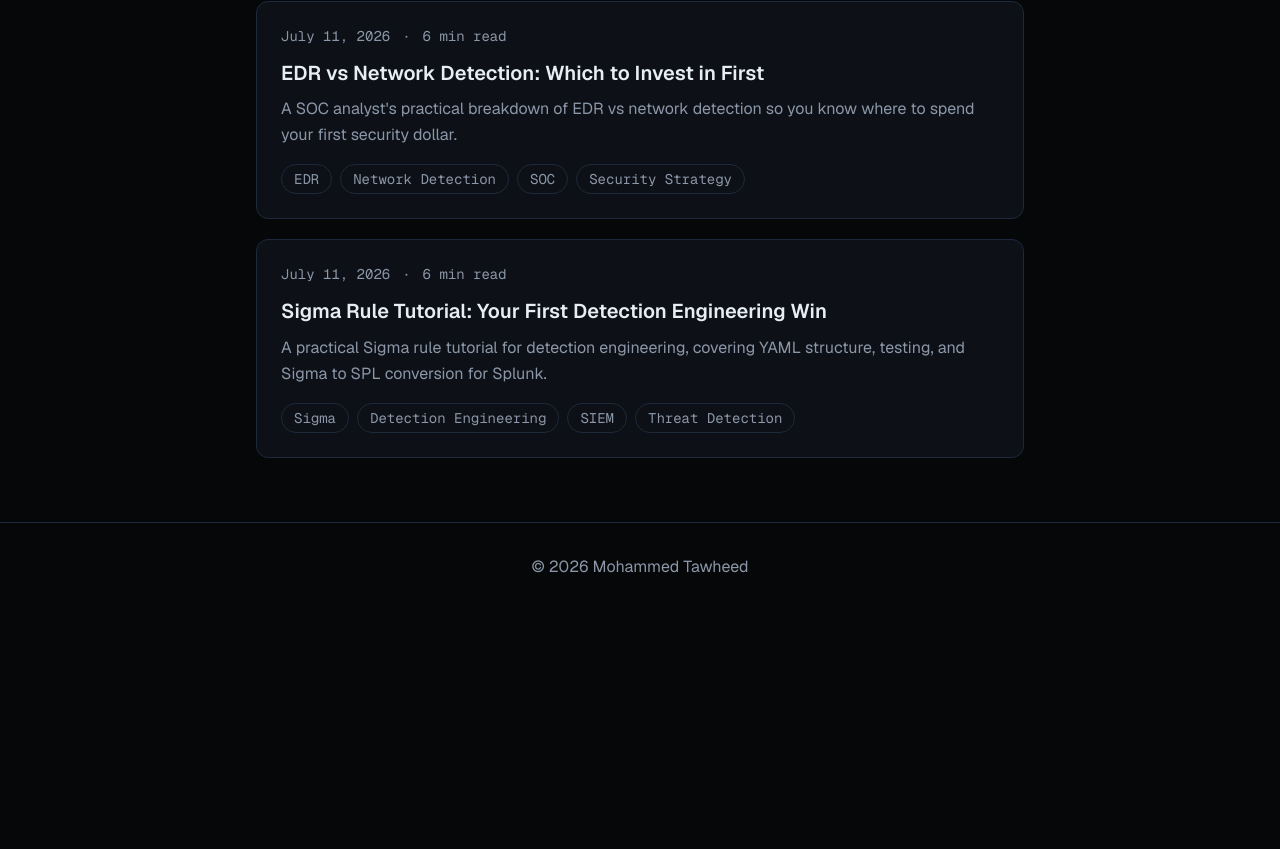
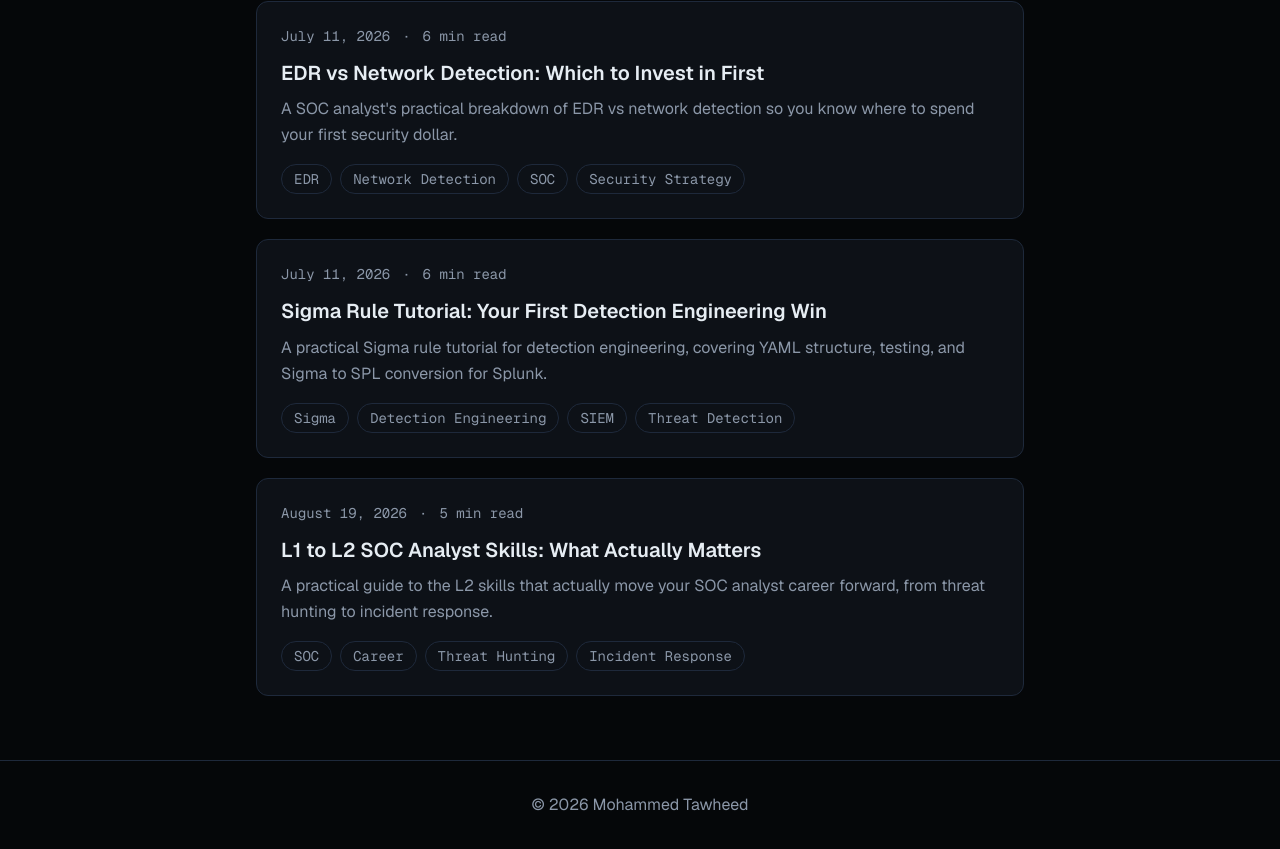
Before and after one commit to Tawheed30/portfolio, a Next.js app: page /blog in a window 1280 px wide. Shown: the part 1780-2629 px from the top of the page. Before the commit the page ends 2391 px from the top, so only its background shows below. Built offline with nearby package versions, Linux system fonts and the light colour scheme.

Commit message:
feat: Auto-generate blog post

```diff
--- a/src/data/blog.ts
+++ b/src/data/blog.ts
@@ -327,6 +327,44 @@ export const posts: BlogPost[] = [
         }
   ]
   },
+  {
+    slug: "l1-to-l2-soc-analyst-skills-what-matters",
+    title: "L1 to L2 SOC Analyst Skills: What Actually Matters",
+    date: "2026-08-19",
+    excerpt: "A practical guide to the L2 skills that actually move your SOC analyst career forward, from threat hunting to incident response.",
+    readingTime: "5 min read",
+    tags: ["SOC","Career","Threat Hunting","Incident Response"],
+    keywords: ["SOC analyst career","L2 skills","threat hunting","incident response skills","SOC analyst progression","MITRE ATT&CK"],
+    content:   [
+        {
+              "body": "If you're an L1 analyst wondering how to grow your SOC analyst career, the jump to L2 is less about memorizing more tools and more about how you think. As someone working alert triage day-to-day, I've learned that the L2 skills that actually matter — real threat hunting instincts and solid incident response skills — are built on the fundamentals you already touch every shift. This post cuts through the noise and focuses on what genuinely moves an L1 toward L2 in a real SOC, not the buzzword checklist you see on job ads."
+        },
+        {
+              "heading": "Stop Closing Alerts, Start Asking Why",
+              "body": "The biggest mindset shift from L1 to L2 is refusing to treat an alert as a ticket to close. At L1 you confirm true or false positive and escalate per workflow. At L2 you're expected to answer 'what else happened?' When a Splunk or QRadar alert fires on a suspicious PowerShell execution, don't stop at the process. Pivot: what parent process spawned it, what network connections followed, did the same host or user show anything odd in the last 24 hours? That pivoting habit — building a timeline instead of a verdict — is the core of both threat hunting and incident response skills."
+        },
+        {
+              "heading": "Learn MITRE ATT&CK Beyond Tagging",
+              "body": "Most L1s map alerts to MITRE ATT&CK techniques because the workflow says to. L2 uses ATT&CK as a hunting hypothesis engine. If you see T1059 (Command and Scripting Interpreter), you should instinctively wonder what typically comes before it (initial access, phishing) and after it (persistence, credential access, lateral movement). Reading the technique's detection and mitigation notes teaches you what to search for next. Treat the ATT&CK matrix as a map of attacker behavior, not a set of labels, and your investigations get deeper fast."
+        },
+        {
+              "heading": "Get Comfortable With Query Language and Python",
+              "body": "L2 work rewards people who can pull data themselves instead of waiting for a dashboard. Sharpen your SPL in Splunk or AQL in QRadar so you can write your own correlation searches, filter noise, and scope an incident quickly. On top of that, basic Python goes a long way: parsing logs, decoding obfuscated payloads, checking indicators against threat intel, or automating repetitive enrichment. You don't need to be a developer — libraries like requests, pandas, and re cover most of what a SOC analyst actually needs for enrichment and analysis."
+        },
+        {
+              "heading": "Build Real Investigation and Documentation Discipline",
+              "body": "Strong incident response skills are as much about communication as technical depth. At L2 your evidence and reasoning may drive a containment decision. Document what you saw, the queries you ran, the artifacts you collected, and the reasoning behind your conclusion — clearly enough that someone else could follow it. Good documentation is what separates a defensible investigation from a hunch. It's also the skill hiring managers quietly weight the most, because it shows you can own an incident end to end."
+        },
+        {
+              "heading": "Practice Threat Hunting on Your Own Time",
+              "body": "You rarely get formal hunting time as an L1, so create it. Spin up a home lab, generate logs, and hunt for known techniques. Use free datasets, run Atomic Red Team tests, and try to detect them in your own Splunk instance. This builds the proactive muscle L2 roles expect — looking for threats that never triggered an alert. Hunting practice compounds: every technique you understand deeply becomes an alert you triage faster."
+        },
+        {
+              "heading": "The Takeaway",
+              "body": "Moving from L1 to L2 isn't about a certification or a new tool — it's about pivoting on alerts, using MITRE ATT&CK to think like an attacker, querying data yourself, documenting rigorously, and practicing threat hunting deliberately. Pick one of these this week and apply it to your next investigation. For more hands-on SOC breakdowns and detection walkthroughs, check out the rest of my portfolio."
+        }
+  ]
+  },
 ];
 
 export function getPostBySlug(slug: string) {
```
